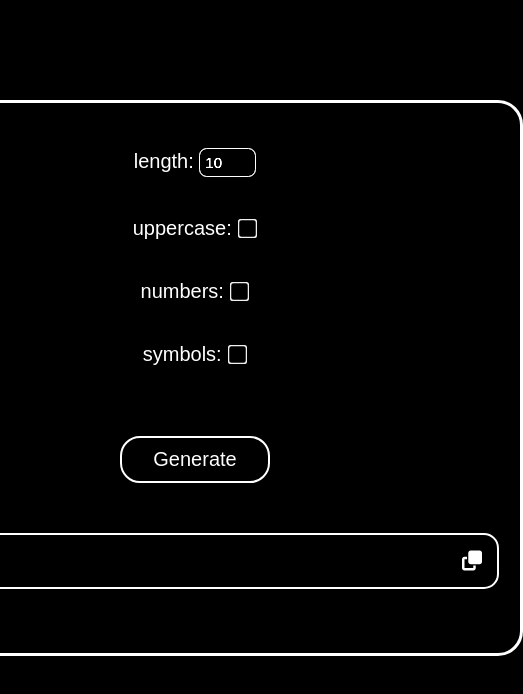
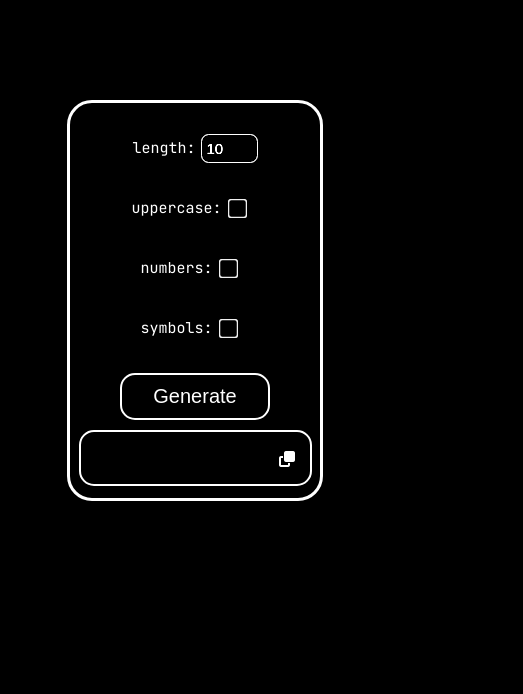
Before and after one commit to Balazsmi/PasswordGenerator, a plain HTML site: page index.html in a window 390 px wide. Shown: the whole page, 523 px wide, since content can reach past the window. Drawn offline with Linux system fonts and the light colour scheme.

Commit message:
responsive design

```diff
--- a/index.html
+++ b/index.html
@@ -8,12 +8,17 @@
 </head>
 <body>
     <div id="mainContainer">
-        <p>length:    <input type="number"   id="length" value="10"></p>
-        <p>uppercase: <input type="checkbox" id="upperCaseCheckbox" name="upperCase" value="false"></p>
-        <p>numbers:   <input type="checkbox" id="numberCheckbox"    name="number"    value="false"></p>
-        <p>symbols:   <input type="checkbox" id="symbolCheckbox"    name="symbol"    value="false"></p>
-        <button id="generateButton" onclick="generate();">Generate</button>
-        <input spellcheck="false" readonly type="text" id="output"><i id="copy" class="fa-solid fa-clone" onclick="copy();"></i>
+        <div id="optionsContainer">
+            <p>length:    </p><input type="number"   id="length" value="10">
+            <p>uppercase: </p><input class="options" type="checkbox" id="upperCaseCheckbox" name="upperCase" value="false">
+            <p>numbers:   </p><input class="options" type="checkbox" id="numberCheckbox"    name="number"    value="false">
+            <p>symbols:   </p><input class="options" type="checkbox" id="symbolCheckbox"    name="symbol"    value="false">
+        </div>
+        <div id="outputContainer">
+            <button id="generateButton" onclick="generate();">Generate</button>
+            <input spellcheck="false" readonly type="text" id="output">
+            <i id="copy" class="fa-solid fa-clone" onclick="copy();"></i>
+        </div>
     </div>
 
     <script src="main.js"></script>
--- a/style.css
+++ b/style.css
@@ -1,42 +1,68 @@
+@import url('https://fonts.googleapis.com/css2?family=JetBrains+Mono&display=swap');
+
 body {
     background-color: black;
     color: white;
     display: flex;
     justify-content: center;
-    font-family:Arial, Helvetica, sans-serif;
+    font-family: 'JetBrains Mono', monospace;
 }
 
 p {
-    font-size: 20px;
+    font-size: 15px;
     margin: 20px;
+    margin-right: 5px;
 }
 
 #mainContainer {
     position: absolute;
-    display: flex;
-    flex-direction: column;
-    align-items: center;
     top: 100px;
     background-color: black;
-    height: 500px;
+    height: 150px;
     width: 600px;
     border-radius: 25px;
     border-style: solid;
     border-color: white;
     padding: 25px;
+    padding-top: 0px;
+    padding-bottom: 20px;
 }
+
+#optionsContainer {
+    display: flex;
+    flex-direction: row;
+    align-items: center;
+    justify-content: space-evenly;
+    margin-left: -20px;
+    margin-bottom: 15px;
+    margin-top: 15px;
+}
+
+#outputContainer {
+    display: flex;
+    flex-direction: row;
+}
+
+.options {
+    cursor: pointer;
+}
+
 
 #generateButton {
     background-color: var(--purple);
     color: white;
     font-size: 20px;
-    border-radius: 20px;
-    margin-top: 50px;
+    border-radius: 15px;
     padding: 10px;
     border-style: solid;
     border-color: white;
     width: 150px;
     cursor: pointer;
+    margin-right: 20px;
+}
+
+#generateButton:active {
+    transform: translateY(2px);
 }
 
 #upperCaseCheckbox, #numberCheckbox, #symbolCheckbox {
@@ -53,11 +79,12 @@ p {
     padding: 5px;
     border-radius: 7.5px;
     border-width: 1px;
+    cursor: auto !important;
 }
 
 #output {
+    font-family: 'JetBrains Mono', monospace;;
     display: flex;
-    margin-top: 50px;
     align-self: center;
     color: white;
     font-size: 20px;
@@ -67,17 +94,27 @@ p {
     background-color: black;
     border-style: solid;
     border-color: white;
-    border-width: 2px;
+    border-width: 2px !important;
     border-radius: 15px;
 }
 
+#output:focus {
+    outline: none;
+}
+
 #copy {
-    position: inherit;
-    color: white;
+    position: absolute;
+    right: 35px;
+    margin-top: 11px;
+    display: flex;
+    justify-content: center;
+    cursor: pointer;
+    align-items: center;
+    padding: 3px;
+    width: 30px;
+    height: 25px;
+    border-radius: 5px;
     scale: 1.25;
-    cursor: pointer;
-    right: 40px;
-    bottom: 85px;
 }
 
 #copy:hover {
@@ -86,10 +123,66 @@ p {
 
 #copy:active {
     transform: translateY(1px);
-    scale: 1.1;
 }
 
 ::selection {
     background-color: white;
     color: black;
 }
+
+@media (max-width: 680px) {
+    #mainContainer {
+        width: 350px;
+        height: 260px;
+    }
+    #optionsContainer {
+        flex-flow: row wrap;
+    }
+    #outputContainer {
+        display: flex;
+        flex-direction: column;
+    }
+    #output {
+        width: 355px;
+    }
+    #generateButton {
+        width: 150px;
+        margin-left: -5px;
+        margin-bottom: 10px;
+    }
+    #copy {
+        margin-top: 68px;
+        margin-right: -5px;
+    }
+}
+
+@media (max-width: 420px) {
+    #mainContainer {
+        width: 200px;
+        height: 375px;
+    }
+    #optionsContainer {
+        justify-content: center;
+    }
+    #outputContainer {
+        display: flex;
+        flex-direction: column;
+    }
+    #output {
+        width: 225px;
+        font-size: 15px;
+    }
+    #generateButton {
+        width: 150px;
+        margin-left: 25px;
+    }
+    #copy {
+        margin-top: 70px;
+        margin-right: -20px;
+        scale: 1;
+    }
+
+    .options {
+        margin-right: 15px;
+    }
+}
```
